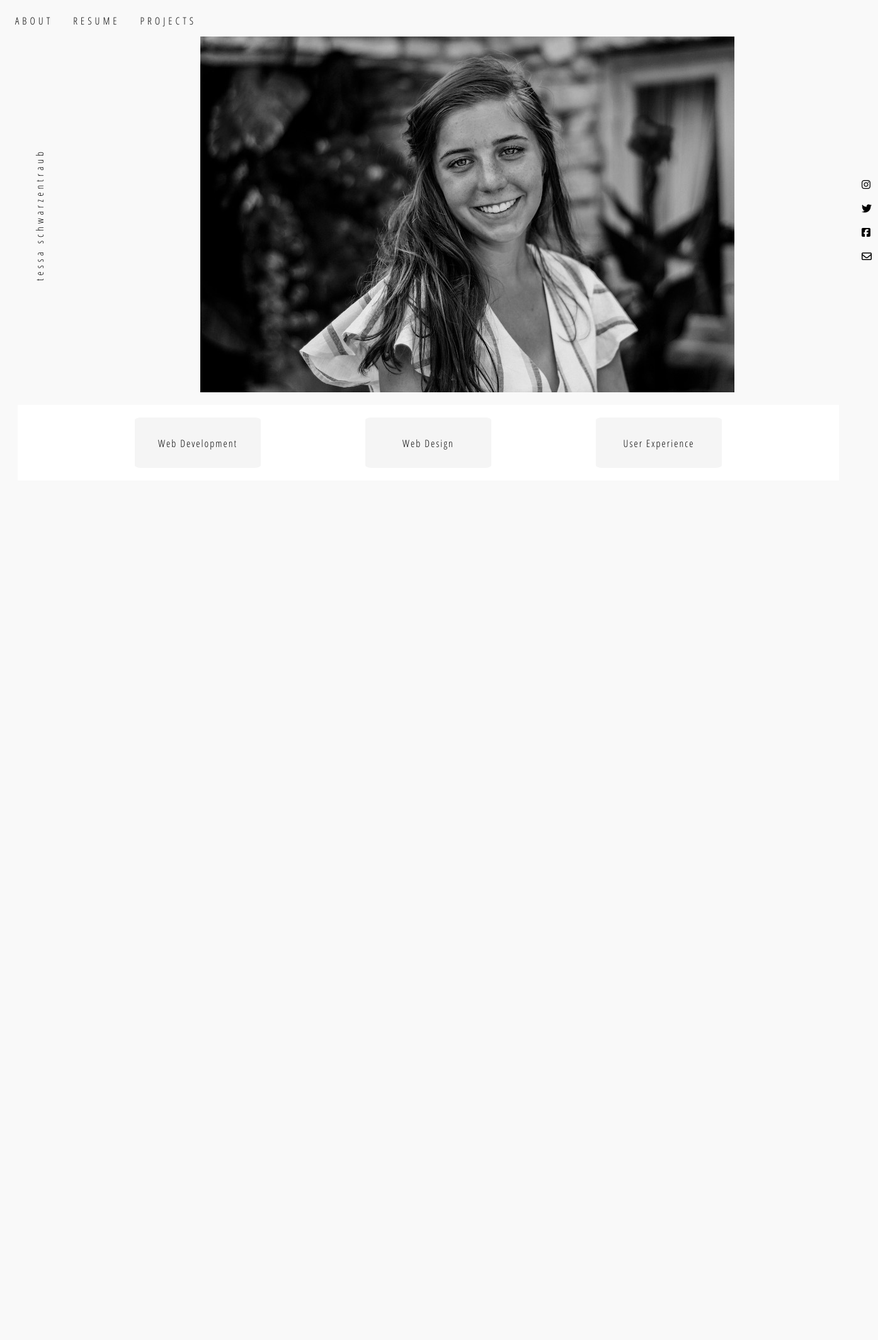
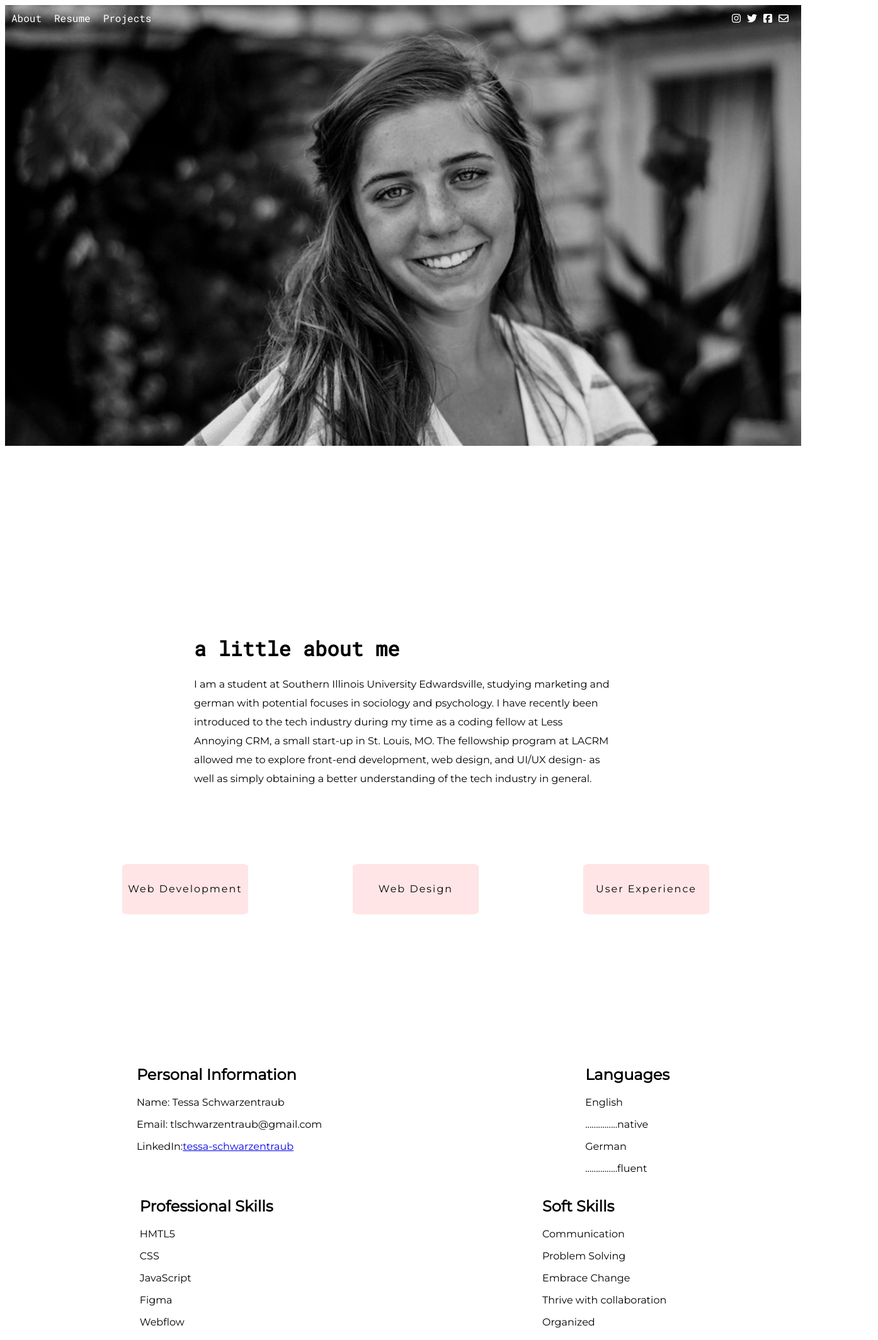
Before and after one commit to tessaschwarzentraub/coding_fellowship, a plain HTML site: page portfolio/portfolio.html in a window 1280 px wide. Shown: the whole page at 63% size, 1394 px wide, since content can reach past the window. Before the commit the page ends 800 px from the top, so only its background shows below. Drawn offline with Linux system fonts and the light colour scheme.

Commit message:
Portfolio update
enlarged picture, moved icons, fixed icon hover, added about section, began resume section

```diff
--- a/portfolio/portfolio.css
+++ b/portfolio/portfolio.css
@@ -1,14 +1,17 @@
+/*.body {
+  background-color: #F9F9F9;
+}
+
 /*Navigation Bar*/
 .navbar {
     overflow: hidden;
-    font-family: 'Open Sans Condensed', sans-serif;
-    letter-spacing: 5px;
+    font-family: 'Roboto Mono', monospace;
   }
   .navbar a {
     float: left;
     font-size: 16px;
-    color: black;
-    padding: 14px 16px;
+    color: white;
+    //*padding: 10px;*//
     text-decoration: none;
   }
   .dropdown {
@@ -17,16 +20,15 @@
   }
   .dropdown .dropbtn {
     font-size: 16px;
-    color: black;
+    color: white;
     border: none;
-    padding: 14px 16px;
+    //*padding: 10px;*//
     background-color: inherit;
-    font-family: inherit;
-    letter-spacing: 5px;
+    font-family: 'Roboto Mono', monospace;
     margin: 0;
   }
   .navbar a:hover, .dropdown:hover .dropbtn {
-    color: gray;
+    color: #FFCACA;
   }
   .dropdown-content {
     display: none;
@@ -36,16 +38,15 @@
   }
   .dropdown-content a {
     float: none;
-    color: black;
+    color: white;
     padding: 12px 16px;
     text-decoration: none;
     display: block;
     text-align: left;
-    font-family: 'Open Sans Condensed', sans-serif;
-    letter-spacing: 2px;
+    font-family: 'Roboto Mono', monospace;
   }
   .dropdown-content a:hover {
-    color: gray;
+    color: #FFCACA;
     background-color: white;
     opacity: 50%;
   }
@@ -53,84 +54,61 @@
     display: block;
   }
 
+  .icon2 {
+    display: flex;
+    flex-direction: row;
+    float: right;
+    padding: 10px;
+    color: white;
+  }
+
+  .icon2:hover {color: #FFCACA}
+
+  .individualicon {
+    margin-right: 10px;
+  }
 
 
-/*Section One*/
 
-.section1 {
-    display: flex;
-    align-items: center;
+
+.about {
+  margin: 300px 300px 100px 300px;
+  font-family: 'Roboto Mono', monospace;
 }
-.name {
-    transform: rotate(-90deg);
-    margin-right: 100px;
-    font-family: 'Open Sans Condensed', sans-serif;
-    letter-spacing: 5px;
-    position: relative;
-    right: 50px;
-  }
-.picture {
-  display: block;
-  width: 100%;
-  height: auto;
-}
-.picture_wrap {
-  position: relative
-}
-.picture_description {
-  position: absolute;
-  right: 50%;
-  top: 50%;
-  color: white;
-  visibility: hidden;
-  opacity: 50%;
-  font-family: 'Open Sans Condensed', sans-serif;
-  letter-spacing: 20px;
-  font-size: 50px;
-
-  transition: opacity .2s, visibility .2s;
-}
-.picture_wrap:hover .picture_description {
-  visibility: visible;
-  opacity: 50%;
-}
-.icon {
-  position: absolute;
-  margin-left: 1350px;
-  margin-top: 275px;
-  top: 0em;
-}
-.individualicon {
-  padding: 10px;
-}
-
-.individualicon:hover {
-  color: gray;
-}
-
 
 /*portfolio button div*/
 .portfolio {
   display: flex;
   flex-direction: row;
   justify-content: space-evenly;
-  margin: 20px;
   padding: 20px;
   background-color: white;
   width: 100%;
 }
 .portfolio_btn {
-  background-color: #F5F5F5;
+  background-color: #FFE5E5;
   height: 50px;
   width: 200px;
   text-align: center;
-  font-family: 'Open Sans Condensed', sans-serif;
+  font-family: 'Montserrat', sans-serif;
   padding-top: 30px;
   border-radius: 5%;
   letter-spacing: 2px;
 }
 .portfolio_btn:hover {
-  height: 75px;
-  width: 225px;
-  opacity: 50%;
+  padding-right: 20px;
+  padding-left: 20px;
+  opacity: 75%;
 }
+
+/*Resume*/
+
+.resume{
+  margin-top: 200px;
+  font-family: 'Montserrat', sans-serif;
+}
+.section {
+  display: flex;
+  justify-content: space-around;
+
+}
--- a/portfolio/portfolio.html
+++ b/portfolio/portfolio.html
@@ -3,16 +3,16 @@
 <head>
     <link rel="stylesheet" href="portfolio.css" />
     <script src="https://kit.fontawesome.com/b5fb9a944d.js" crossorigin="anonymous"></script>
-    <link href="https://fonts.googleapis.com/css2?family=Open+Sans+Condensed:wght@300&display=swap" rel="stylesheet">
+    <link href="https://fonts.googleapis.com/css2?family=Montserrat&family=Roboto+Mono&display=swap" rel="stylesheet">
     <title>tessaschwarzentraub</title>
 </head>
-<body style="background-color: #F9F9F9;">
-    <!--eventually create curtain menu-->
+<body>
+    <div style="background-image: url('portfoliopicture.jpeg'); background-repeat: no-repeat; background-size: cover; height: 700px; visibility: 50%;">
         <div class="navbar">
-        <a href="#about">ABOUT</a>
-        <a href="#resume">RESUME</a>
+            <a href="#about" style="padding: 10px; text-decoration: none;">About</a>
+            <a href="#resume" style="padding: 10px; text-decoration: none;">Resume</a>
             <div class="dropdown">
-          <button class="dropbtn">PROJECTS</button>
+                <button class="dropbtn" style="padding: 10px; background-color: inherit;">Projects</button>
                 <div class="dropdown-content">
                 <a href="tribute_page">tribute page</a>
                 <a href="survey_form">survey form</a>
@@ -21,25 +21,61 @@
                 <a href="personal_portfolio_webpage">personal portfolio webpage</a>
                 </div>
             </div>
-    </div>
-    <div class="section1">
-        <div><p class="name">tessa schwarzentraub</p></div>
-        <div class="picture_wrap">
-            <img class="picture"src="portfoliopicture.jpeg">
-            <p class="picture_description">portfolio</p>
-        </div>
-        <div class="icon">
-            <div class="individualicon"><a href="https://www.instagram.com/tessaschwarzentraub/?hl=en" style="color:black"><i class="fab fa-instagram"></i></a></div>
-            <div class="individualicon"><a href="https://twitter.com/tesssa18" style="color:black"><i class="fab fa-twitter"></i></a></div>
-            <div class="individualicon"><a href="https://www.facebook.com/search/top/?q=tessa%20schwarzentraub" style="color:black"><i class="fab fa-facebook-square"></i></a></div>
+            <div class="icon2">
+                <div class="individualicon"><a href="https://www.instagram.com/tessaschwarzentraub/?hl=en"><i class="fab fa-instagram"></i></a></div>
+                <div class="individualicon"><a href="https://twitter.com/tesssa18"><i class="fab fa-twitter"></i></a></div>
+                <div class="individualicon"><a href="https://www.facebook.com/search/top/?q=tessa%20schwarzentraub"><i class="fab fa-facebook-square"></i></a></div>
                 <div class="individualicon"><a><i class="far fa-envelope"></i></a></div> <!--still need to link this to a popup email-->
             </div>
+        </div>
+    </div>
+    <div id="about" class="about">
+        <h1> a little about me</h1>
+        <p style="font-family: 'Montserrat', sans-serif; line-height: 30px;">I am a student at Southern Illinois University Edwardsville, studying marketing and german with potential focuses in sociology and psychology.
+            I have recently been introduced to the tech industry during my time as a coding fellow at Less Annoying CRM, a small start-up in St. Louis, MO.
+            The fellowship program at LACRM allowed me to explore front-end development, web design, and UI/UX design- as well as simply obtaining a better understanding
+            of the tech industry in general.
+        </p>
     </div>
     <div class="portfolio">
         <div class="portfolio_btn">Web Development</div>
         <div class="portfolio_btn">Web Design</div>
         <div class="portfolio_btn">User Experience</div>
     </div>
-
+    <div class="resume">
+        <div class="section">
+            <div>
+                <h2>Personal Information</h2>
+                    <p>Name: Tessa Schwarzentraub</p>
+                    <p>Email: tlschwarzentraub@gmail.com</p>
+                    <p>LinkedIn:<a href="https://www.linkedin.com/in/tessa-schwarzentraub-16928b195/">tessa-schwarzentraub</a> </p>
+            </div>
+            <div>
+                <h2>Languages</h2>
+                    <p>English</p>
+                    <p>...............native</p>
+                    <p>German</p>
+                    <p>...............fluent</p>
+            </div>
+        </div>
+        <div class="section">
+            <div>
+                <h2>Professional Skills</h2>
+                    <p>HMTL5</p>
+                    <p>CSS</p>
+                    <p>JavaScript</p>
+                    <p>Figma</p>
+                    <p>Webflow</p>
+            </div>
+            <div>
+                <h2>Soft Skills</h2>
+                    <p>Communication</p>
+                    <p>Problem Solving</p>
+                    <p>Embrace Change</p>
+                    <p>Thrive with collaboration</p>
+                    <p>Organized</p>
+            </div>
+        </div>
+    </div>
 </body>
 </html>
```
Also changed, not shown: portfolio/placeholder.jpg (deleted), 2 other files. Lines whose indentation alone changed are shown as unchanged.
